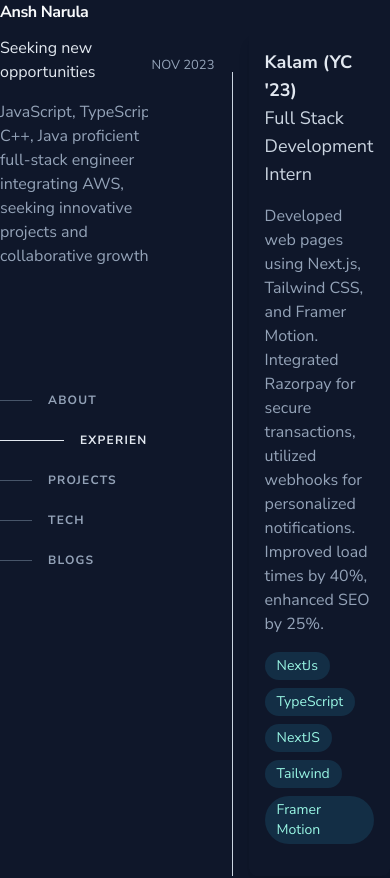
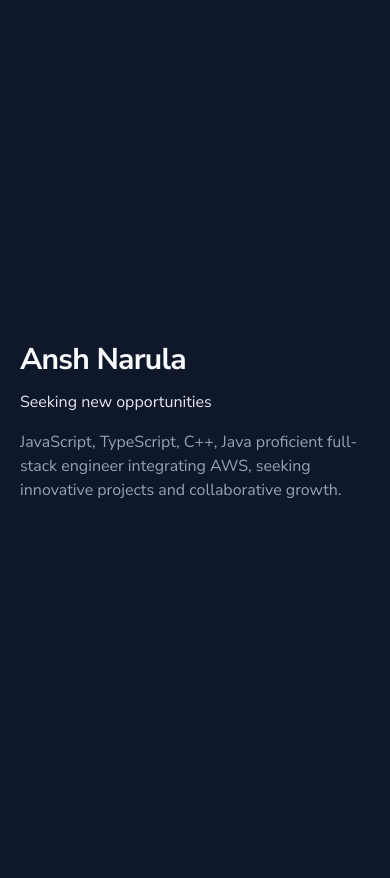
Before and after one commit to anshnarula5/portfoliov3, a Next.js app: page / in a window 390 px wide. Shown: the top 878 px of the page. Built offline with nearby package versions, Linux system fonts and the light colour scheme.

Commit message:
make hero section responsive

```diff
--- a/app/components/Hero.tsx
+++ b/app/components/Hero.tsx
@@ -39,10 +39,10 @@ const Hero = () => {
     )
   }
   return (
-    <div className='flex-1 md:py-[6rem] md:h-screen !overflow-hidden !sticky top-0 flex md:flex-col md:justify-between'>
+    <div className='flex-1 md:py-[6rem] min-h-screen lg:min-h-max md:h-screen !overflow-hidden lg:!sticky top-0 flex flex-col justify-center md:justify-between'>
       <div className='flex flex-col gap-28'>
         <div>
-          <h1 className='font-bold md:text-5xl tracking-tight text-slate-50'>
+          <h1 className='font-bold text-3xl md:text-5xl tracking-tight text-slate-50'>
             Ansh Narula
           </h1>
           <h2 className='mt-3 md:text-2xl text-slate-200'>
@@ -52,7 +52,7 @@ const Hero = () => {
             JavaScript, TypeScript, C++, Java proficient full-stack engineer integrating AWS, seeking innovative projects and collaborative growth.
           </p>
         </div>
-        <div>
+        <div className='hidden lg:block'>
           <NavItem section='about' />
           <NavItem section='experience' />
           <NavItem section='projects' />
@@ -61,7 +61,7 @@ const Hero = () => {
         </div>
       </div>
 
-      <div>
+      <div className='hidden lg:block'>
         links
       </div>
     </div>
--- a/app/page.tsx
+++ b/app/page.tsx
@@ -3,7 +3,7 @@ import Hero from "./components/Hero";
 
 export default function Home() {
   return (
-    <main className="w-full flex gap-1 text-slate-400">
+    <main className="w-full flex flex-col lg:flex-row gap-1 text-slate-400 px-5 xl:px-0">
       <Hero />
       <Content />
     </main>
```
